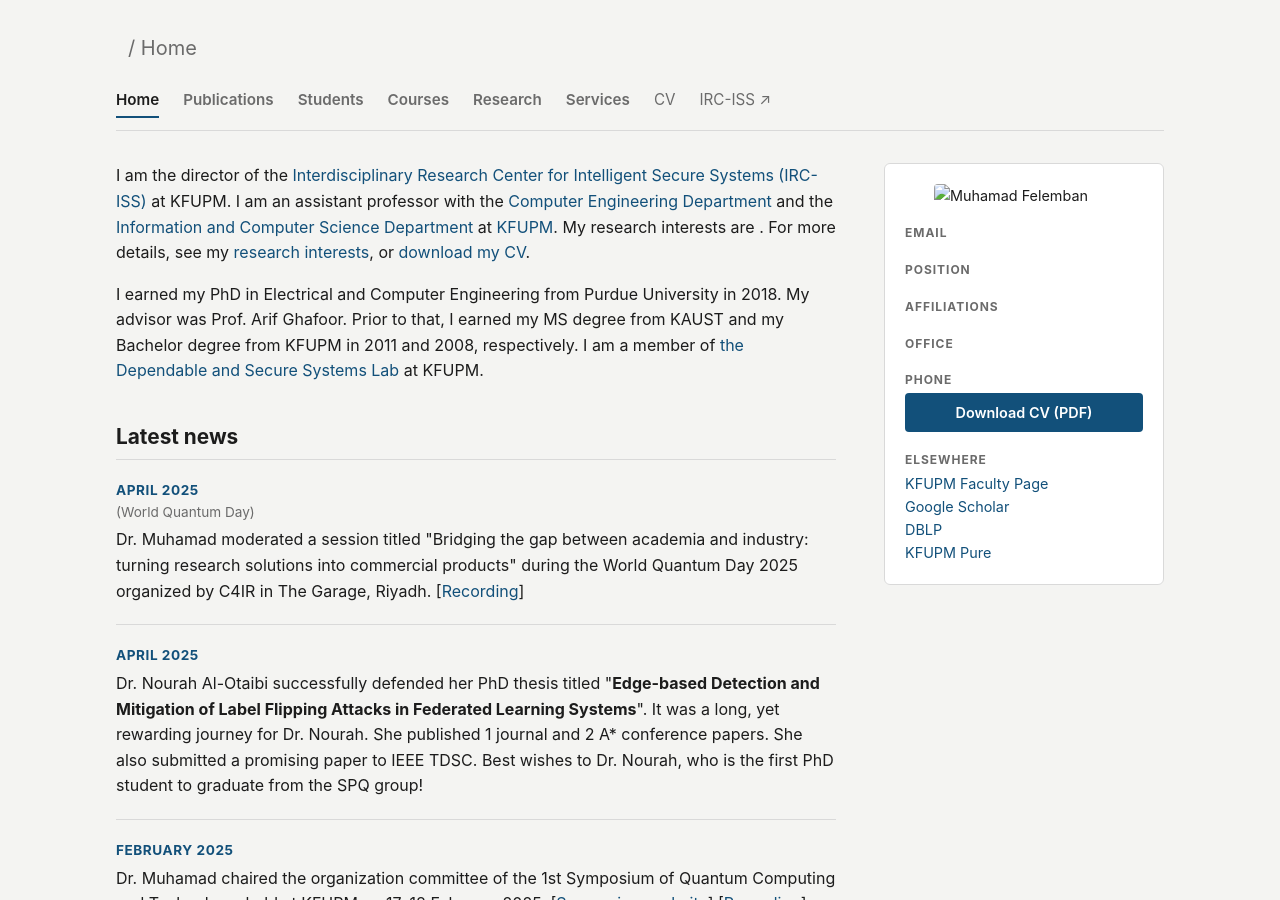
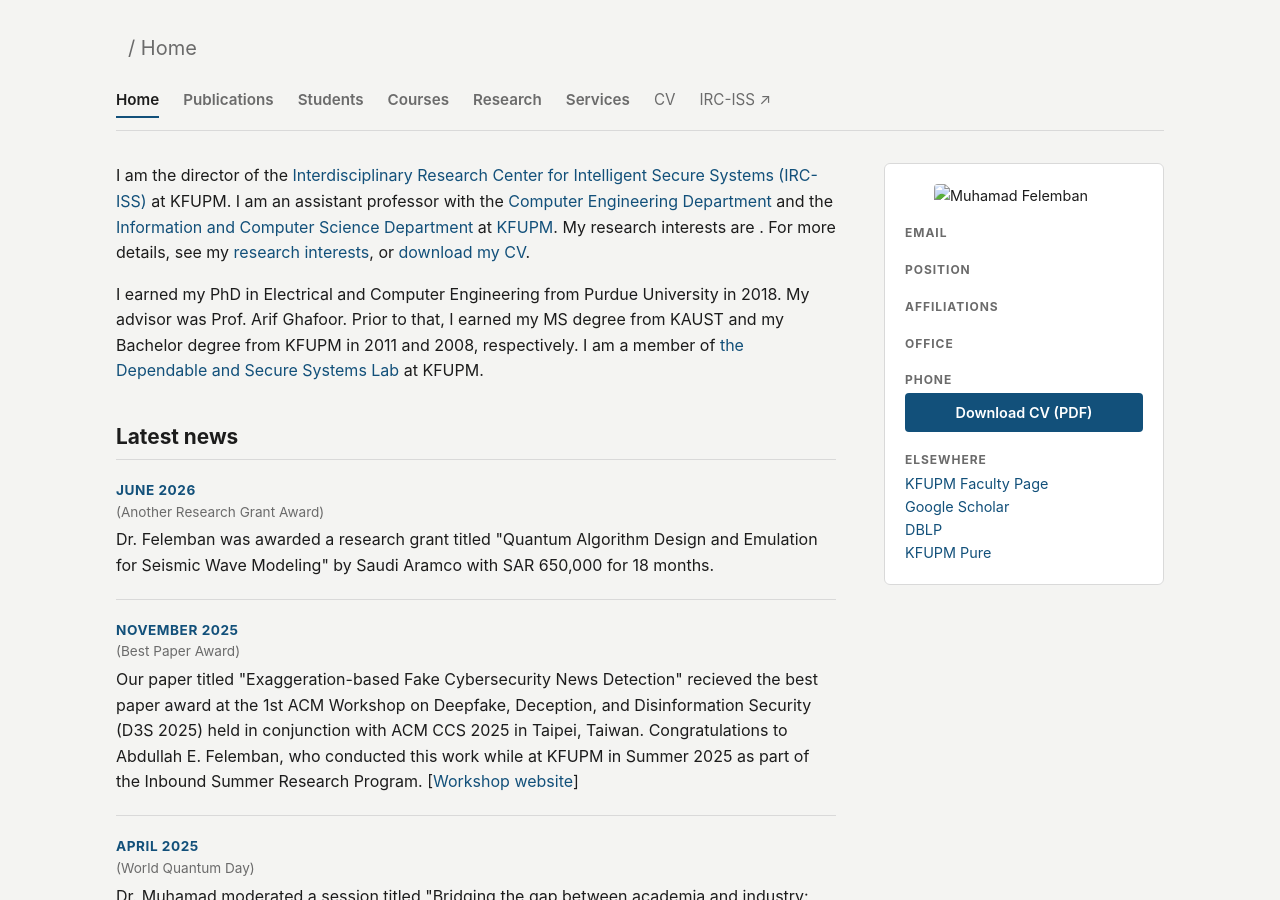
Before and after one commit to mfelemban/mfelemban.github.io, a Jekyll site: the page built from index.html, in a window 1280 px wide and 900 px high. Built offline with Jekyll 4.4.1, drawn with Linux system fonts in a browser that asks for light colours.

Commit message:
Add news: Aramco seismic-wave grant and D3S 2025 best paper award
Co-Authored-By: Claude Opus 4.8 (1M context) <noreply@anthropic.com>

```diff
--- a/_data/news.yml
+++ b/_data/news.yml
@@ -1,4 +1,16 @@
 # Latest news. Newest first. Each entry: date + body (HTML allowed).
+
+- date: June 2026
+  note: Another Research Grant Award
+  body: >-
+    Dr. Felemban was awarded a research grant titled "Quantum Algorithm Design and Emulation for Seismic Wave Modeling" by Saudi Aramco with SAR 650,000 for 18 months.
+- date: November 2025
+  note: Best Paper Award
+  body: >-
+    Our paper titled "Exaggeration-based Fake Cybersecurity News Detection" recieved the best paper award at the 1st ACM Workshop on Deepfake, Deception, and Disinformation Security (D3S 2025)
+    held in conjunction with ACM CCS 2025 in Taipei, Taiwan. Congratulations to Abdullah E. Felemban, who conducted this work while at KFUPM in Summer 2025 as part of the
+    Inbound Summer Research Program.
+    [<a href="https://sites.google.com/view/3d-sec2025/">Workshop website</a>]
 - date: April 2025
   note: World Quantum Day
   body: >-
```
